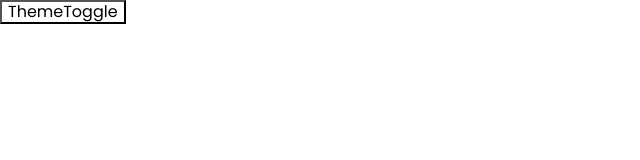
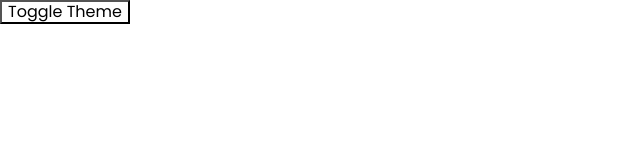
Before and after one commit to pawelrogowski/soYum, a React (Vite) app: page / in a window 1280 px wide. Shown: the top 160 px of the page, without its empty margins (0-640 px from the left). Built offline with nearby package versions, Linux system fonts and the light colour scheme.

Commit message:
added test theme toggle into app

```diff
--- a/src/App.jsx
+++ b/src/App.jsx
@@ -1,24 +1,19 @@
-import styled, { ThemeProvider } from "styled-components";
-import { lightTheme, darkTheme } from "./styles/themes";
-import { useState } from "react";
-import { ThemeToggle } from "./components/ThemeToggle/ThemeToggle";
+import { ThemeProvider } from "styled-components";
+import { useTheme } from "./hooks/useTheme";
+import styled from "styled-components";
 
-const AppContainer = styled.div`
+const ToggleButton = styled.button`
 	background-color: ${(props) => props.theme.backgroundColor};
 `;
 
 export const App = () => {
-	const [theme, setTheme] = useState(lightTheme);
-
-	const handleThemeToggle = () => {
-		setTheme(theme === lightTheme ? darkTheme : lightTheme);
-	};
+	const { theme, toggleTheme } = useTheme();
 
 	return (
-		<ThemeProvider theme={lightTheme}>
-			<AppContainer>
-				<ThemeToggle theme={theme} toggleTheme={handleThemeToggle} />
-			</AppContainer>
+		<ThemeProvider theme={theme}>
+			<div>
+				<ToggleButton onClick={toggleTheme}>Toggle Theme</ToggleButton>
+			</div>
 		</ThemeProvider>
 	);
 };
```
